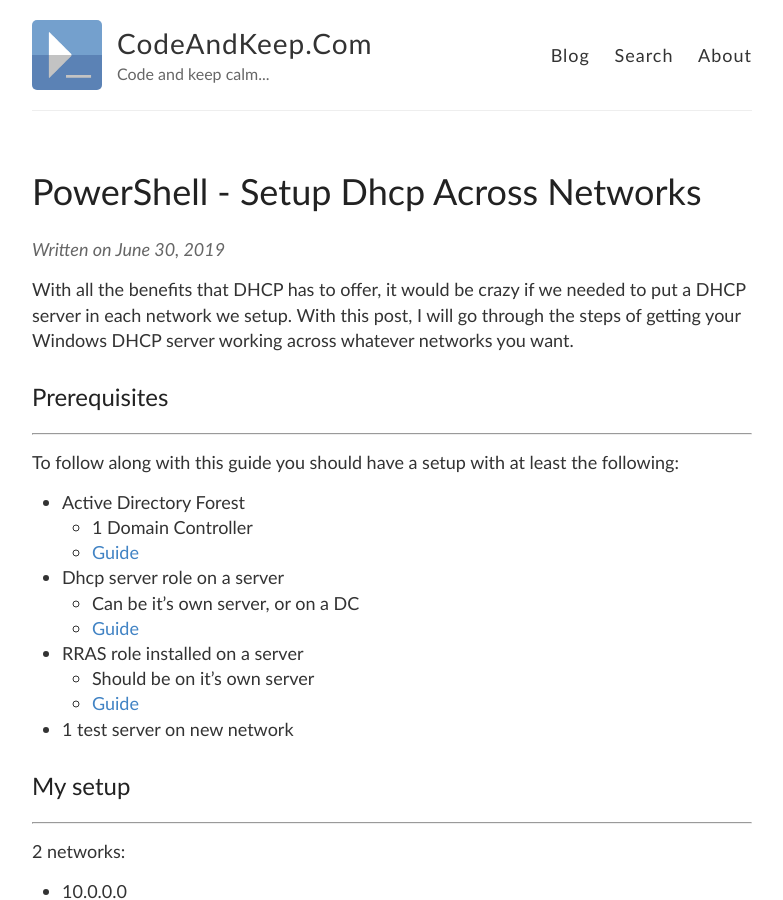
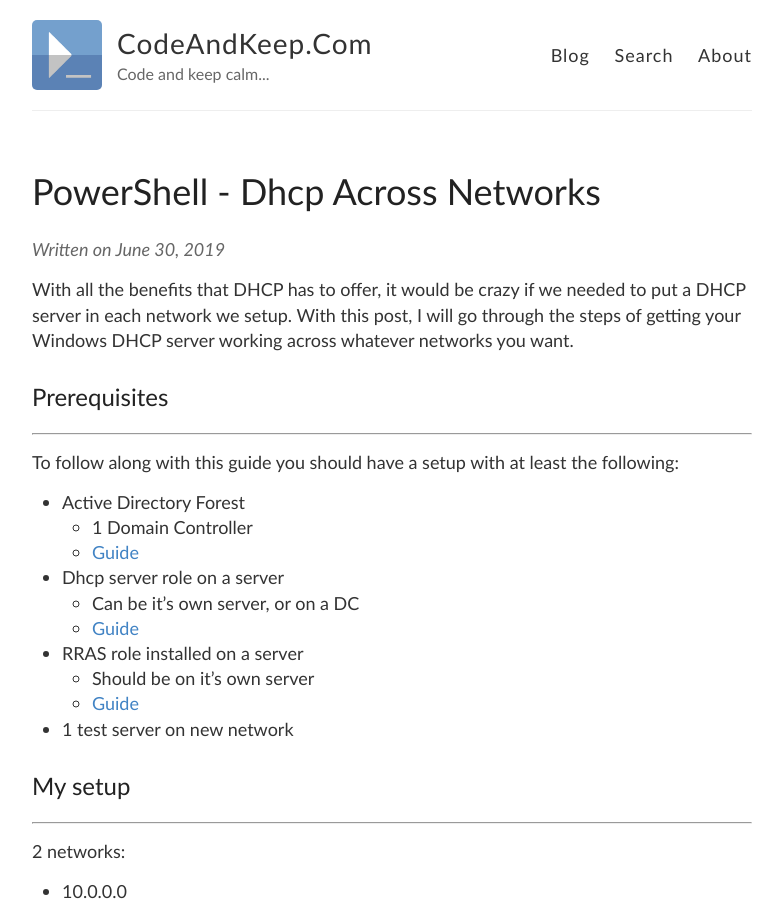
Before and after one commit to briansworth/dev, a Jekyll site: the page built from _posts/2019-6-30-PowerShell-Dhcp-Across-Networks.md, in a window 1280 px wide and 900 px high. Shown: the whole window, without its empty margins (248-1031 px from the left). Built offline with Jekyll 4.4.1, drawn with Linux system fonts in a browser that asks for light colours.

Commit message:
Title renamed

```diff
--- a/_posts/2019-6-30-PowerShell-Dhcp-Across-Networks.md
+++ b/_posts/2019-6-30-PowerShell-Dhcp-Across-Networks.md
@@ -1,7 +1,7 @@
 ---
 layout: post
-title: PowerShell - Setup Dhcp Across Networks
-description: How to use Windows Routing to enable a Dhcp server to work across different networks
+title: PowerShell - Dhcp Across Networks
+description: How to use Windows Routing to enable a Dhcp server to work across multiple networks
 ---
 
 <p>
```
